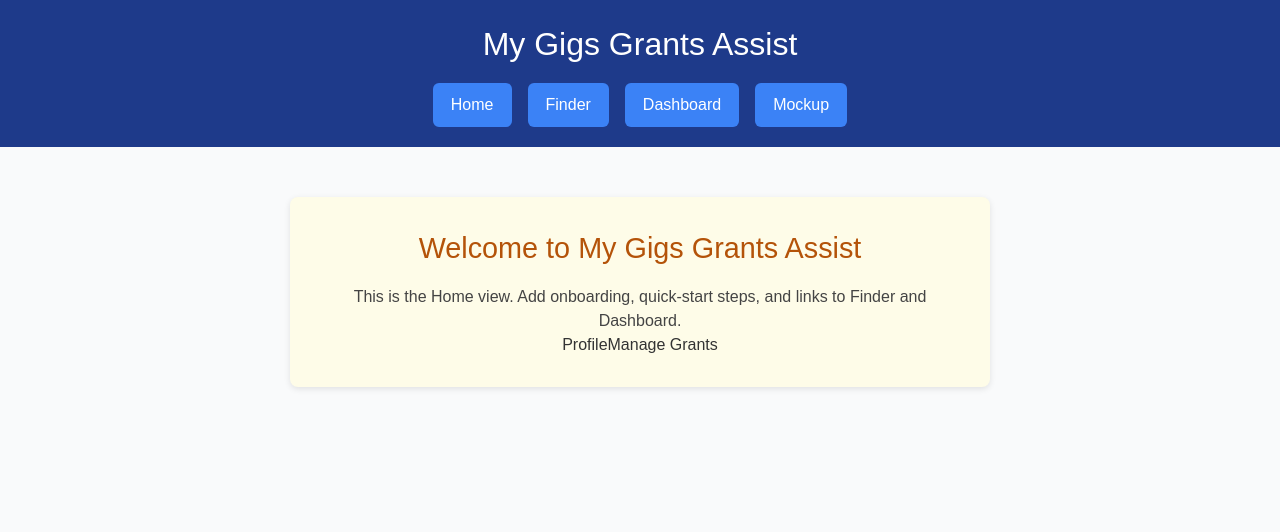
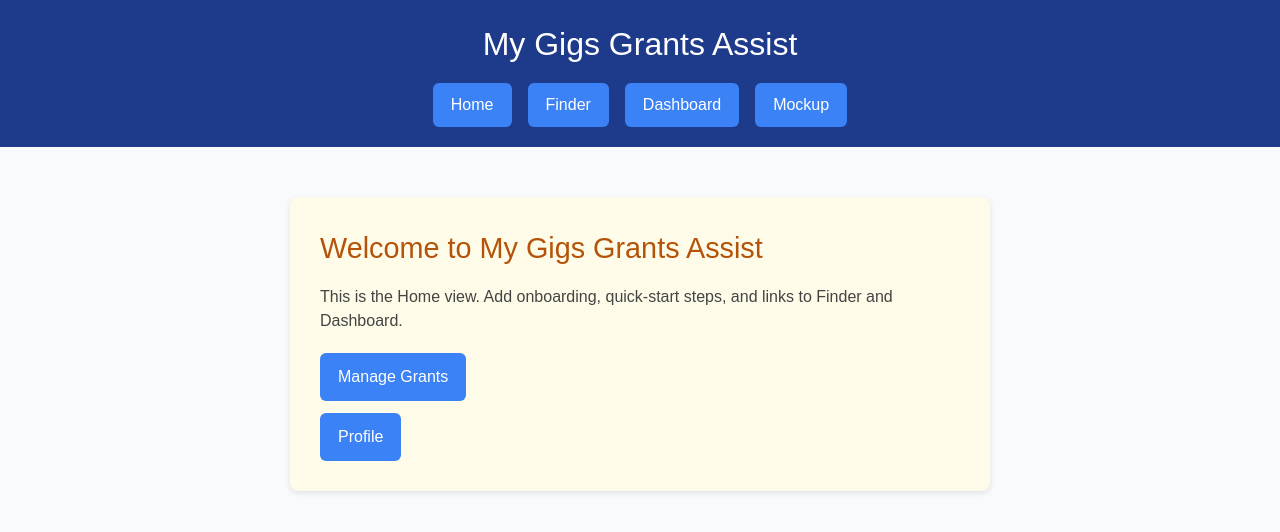
Before and after one commit to dvdlgilbert/My-Gigs-Grants-Assist, a React (Create React App) app: page / in a window 1280 px wide. Shown: the top 532 px of the page. Built offline with nearby package versions, Linux system fonts and the light colour scheme.

Commit message:
Fix Home buttons layout, wire Back to Dashboard, add Profile validation

```diff
--- a/src/App.tsx
+++ b/src/App.tsx
@@ -42,10 +42,10 @@ function App({ initialView }: AppProps) {
               links to Finder and Dashboard.
             </p>
 
-            {/* Two buttons below welcome text */}
+            {/* Two stacked buttons */}
             <div className="home-buttons">
+              <button onClick={() => setView("tools")}>Manage Grants</button>
               <button onClick={() => setView("profile")}>Profile</button>
-              <button onClick={() => setView("tools")}>Manage Grants</button>
             </div>
           </div>
         )}
@@ -58,7 +58,7 @@ function App({ initialView }: AppProps) {
             <p>Use Mockup for training. This mode is for demo flows and UI practice.</p>
           </div>
         )}
-        {view === "profile" && <Profile />}
+        {view === "profile" && <Profile onBack={() => setView("dashboard")} />}
         {view === "tools" && (
           <div className="home-container">
             <h2>Tools Management</h2>
--- a/src/Home.css
+++ b/src/Home.css
@@ -1,5 +1,3 @@
-/* Home.css */
-
 .home-container {
   max-width: 700px;
   margin: 0 auto;
@@ -7,6 +5,7 @@
   background-color: #fefce8; /* soft yellow */
   border-radius: 8px;
   box-shadow: 0 2px 6px rgba(0,0,0,0.1);
+  text-align: left;
 }
 
 .home-container h2 {
@@ -20,3 +19,26 @@
   color: #444;
   line-height: 1.5;
 }
+
+.home-buttons {
+  display: flex;
+  flex-direction: column; /* stack vertically */
+  align-items: flex-start; /* left justify */
+  gap: 12px;
+  margin-top: 20px;
+}
+
+.home-buttons button {
+  background-color: #3b82f6;
+  border: none;
+  color: white;
+  padding: 12px 18px;
+  border-radius: 6px;
+  cursor: pointer;
+  font-size: 1rem;
+  transition: background-color 0.2s ease;
+}
+
+.home-buttons button:hover {
+  background-color: #2563eb;
+}
--- a/src/Profile.tsx
+++ b/src/Profile.tsx
@@ -18,6 +18,13 @@ export default function Profile({ onBack }: { onBack?: () => void }) {
 
   const handleSubmit = (e: React.FormEvent) => {
     e.preventDefault();
+
+    // Simple validation
+    if (!orgName || !contactName || !email) {
+      alert("Please fill in Organization Name, Contact Name, and Email before saving.");
+      return;
+    }
+
     const profileData = {
       orgName,
       taxId,
```
